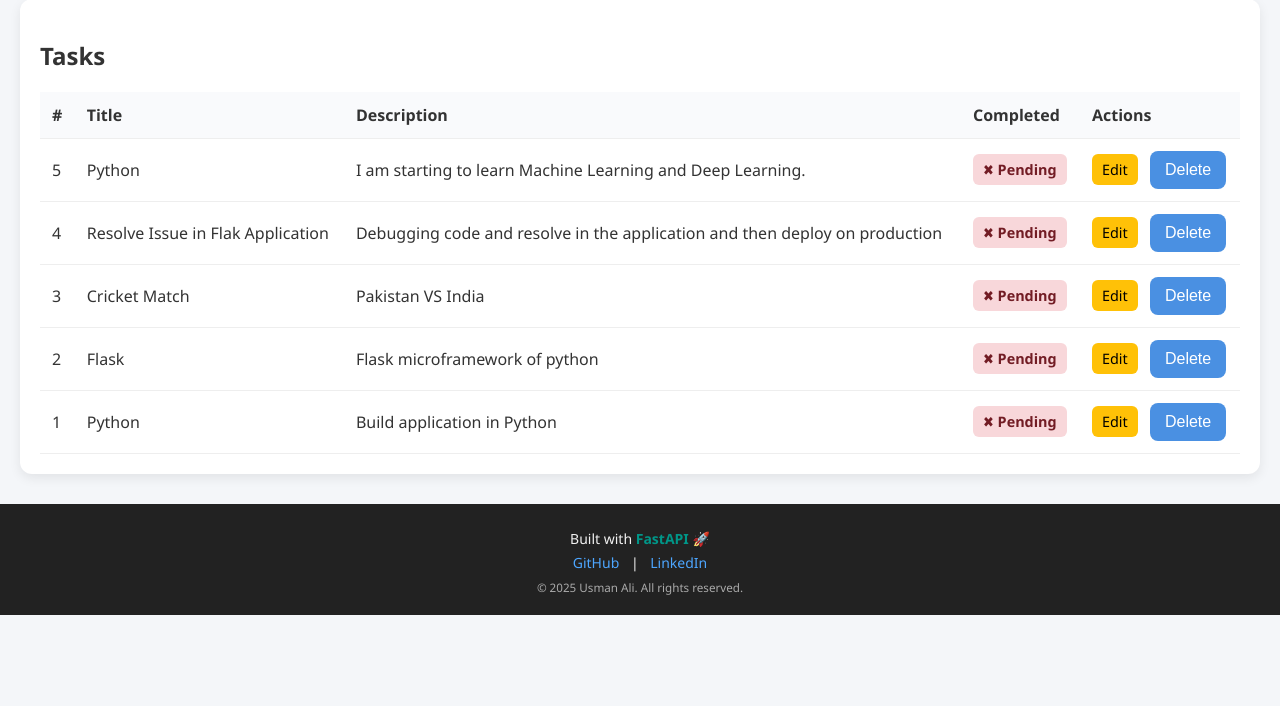
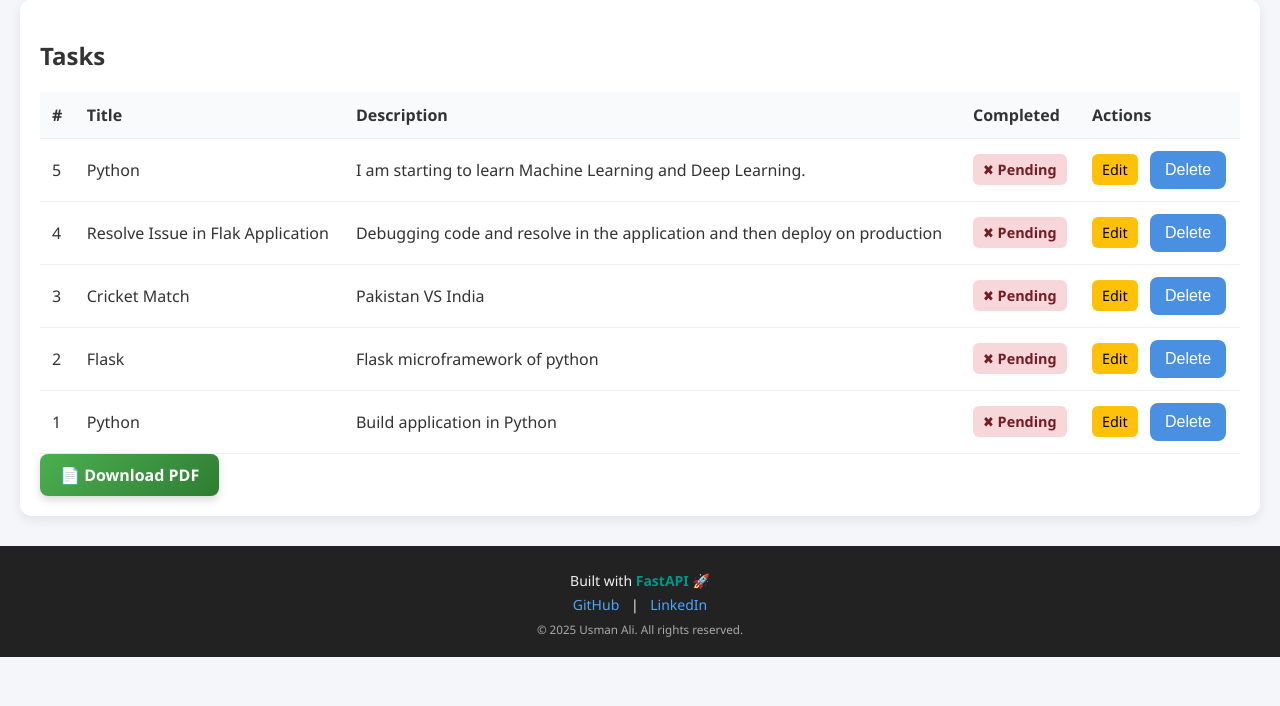
Before and after one commit to Logic-ui/FastAPI_Js_Bootstrap_SQLlITE_CRUD, a FastAPI app: page / in a window 1280 px wide. Shown: the part 94-800 px from the top of the page. Run offline with FastAPI, Linux system fonts and the light colour scheme.

Commit message:
Add code download pdf of all tasks

```diff
--- a/app/main.py
+++ b/app/main.py
@@ -3,6 +3,12 @@ from fastapi.responses import RedirectResponse
 from fastapi.staticfiles import StaticFiles
 from fastapi.templating import Jinja2Templates
 from sqlalchemy.orm import Session
+from fastapi.responses import StreamingResponse
+from io import BytesIO
+from reportlab.lib.pagesizes import letter
+from reportlab.lib import colors
+from reportlab.platypus import SimpleDocTemplate, Table, TableStyle, Paragraph, Spacer
+from reportlab.lib.styles import getSampleStyleSheet
 
 from app.database import Base, engine, get_db_session
 from app.models import Task
@@ -77,3 +83,52 @@ def delete_task(task_id: int, db: Session = Depends(get_db_session)):
     db.delete(task)
     db.commit()
     return {"message": "Task deleted"}
+
+
+@app.get("/download/pdf")
+def download_pdf(db: Session = Depends(get_db_session)):
+    tasks = db.query(Task).order_by(Task.id.desc()).all()
+
+    buffer = BytesIO()
+    doc = SimpleDocTemplate(buffer, pagesize=letter)
+    elements = []
+    styles = getSampleStyleSheet()
+
+    # Title
+    elements.append(Paragraph("Task List", styles["Title"]))
+    elements.append(Spacer(1, 12))
+
+    # Table data (header + rows)
+    data = [["ID", "Title", "Description", "Status"]]
+    for task in tasks:
+        data.append([
+            task.id,
+            task.title,
+            task.description,
+            "Completed" if task.completed else "Pending"
+        ])
+
+    # Create table
+    table = Table(data, colWidths=[50, 150, 250, 100])
+
+    # Style the table
+    style = TableStyle([
+        ("BACKGROUND", (0, 0), (-1, 0), colors.grey),
+        ("TEXTCOLOR", (0, 0), (-1, 0), colors.whitesmoke),
+        ("ALIGN", (0, 0), (-1, -1), "CENTER"),
+        ("FONTNAME", (0, 0), (-1, 0), "Helvetica-Bold"),
+        ("BOTTOMPADDING", (0, 0), (-1, 0), 10),
+        ("BACKGROUND", (0, 1), (-1, -1), colors.beige),
+        ("GRID", (0, 0), (-1, -1), 1, colors.black),
+    ])
+    table.setStyle(style)
+
+    elements.append(table)
+    doc.build(elements)
+
+    buffer.seek(0)
+    return StreamingResponse(
+        buffer,
+        media_type="application/pdf",
+        headers={"Content-Disposition": "attachment; filename=tasks.pdf"},
+    )
--- a/requirements.txt
+++ b/requirements.txt
@@ -4,3 +4,4 @@ SQLAlchemy==2.0.18
 jinja2==3.1.2
 python-multipart==0.0.6
 pydantic==1.10.9
+reportlab
--- a/static/style.css
+++ b/static/style.css
@@ -245,3 +245,28 @@ footer small {
   margin-top: 8px;
   color: #aaa;
 }
+
+.btn-download {
+  display: inline-block;
+  padding: 10px 20px;
+  font-size: 16px;
+  font-weight: 600;
+  color: #fff;
+  background: linear-gradient(135deg, #4CAF50, #2E7D32);
+  border: none;
+  border-radius: 8px;
+  text-decoration: none;
+  transition: all 0.3s ease-in-out;
+  box-shadow: 0px 4px 8px rgba(0,0,0,0.15);
+}
+
+.btn-download:hover {
+  background: linear-gradient(135deg, #66BB6A, #388E3C);
+  transform: translateY(-2px);
+  box-shadow: 0px 6px 12px rgba(0,0,0,0.2);
+}
+
+.btn-download:active {
+  transform: translateY(1px);
+  box-shadow: 0px 3px 6px rgba(0,0,0,0.2)
+}
--- a/templates/index.html
+++ b/templates/index.html
@@ -53,6 +53,7 @@
       {% endfor %}
     </tbody>
   </table>
+  <a class="btn-download" href="/download/pdf">📄 Download PDF</a>
   {% else %}
   <p>No tasks yet — <a href="/create">create one</a>.</p>
   {% endif %}
```
